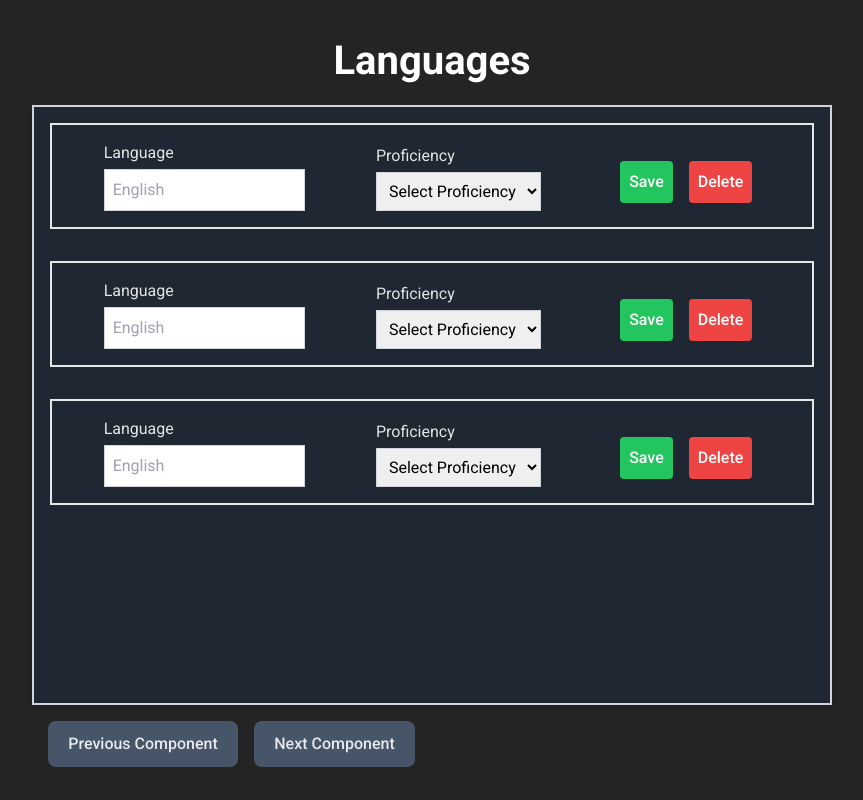
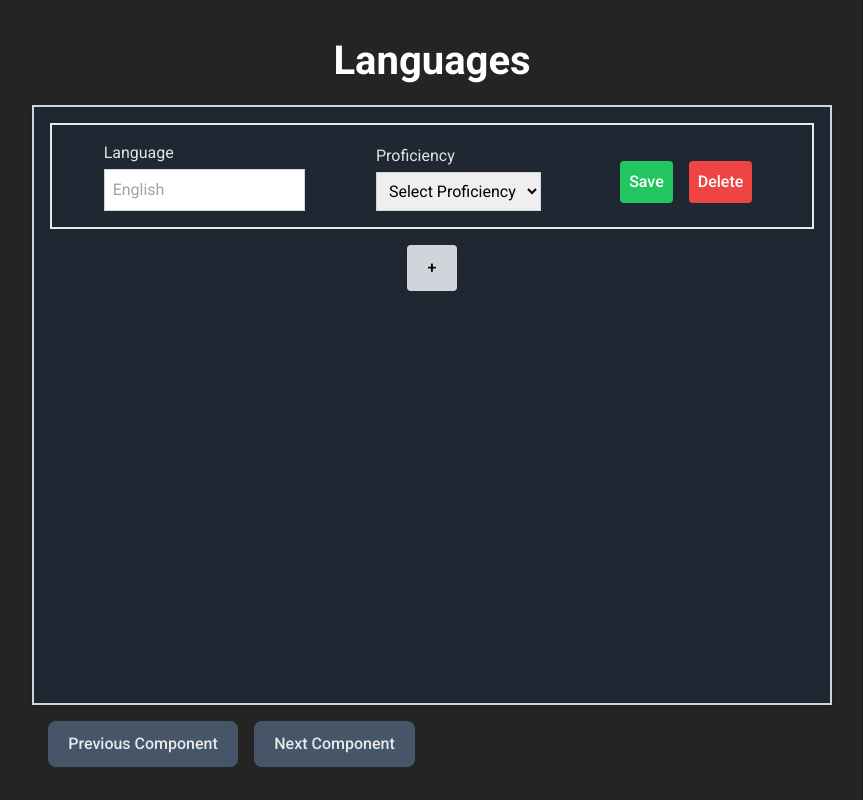
Before and after one commit to douglasmnegri/cv-application, a React (Vite) app: page / in a window 1280 px wide. Both pictures are taken after a click on the button "Next Component". Shown: the whole page, without its empty margins (208-1071 px from the left). Built offline with nearby package versions, Linux system fonts and the light colour scheme.

Commit message:
add button to handle the language inputs

```diff
--- a/src/Languages.jsx
+++ b/src/Languages.jsx
@@ -5,6 +5,8 @@ import { v4 as uuidv4 } from "uuid";
 function ChooseLanguages() {
   const [language, setLanguage] = useState("");
   const [proficiency, setProficiency] = useState("");
+  const [saveLang, setSaveLang] = useState([]);
+  // const [deleteLang, setDeleteLang] = useState("");
 
   function handleLanguageChange(e) {
     setLanguage(e.target.value);
@@ -12,7 +14,16 @@ function ChooseLanguages() {
 
   function handleProficiencyChange(e) {
     setProficiency(e.target.value);
-    console.log(proficiency);
+  }
+
+  function handleSaveLangagues() {
+    const newLang = {
+      id: uuidv4(),
+      language,
+      proficiency,
+    };
+
+    setSaveLang((prevSaveLang) => [...prevSaveLang, newLang]);
   }
 
   return (
@@ -48,7 +59,10 @@ function ChooseLanguages() {
         </label>
       </div>
       <div className="flex items-end">
-        <button className="border p-2 m-2 bg-green-500 text-white rounded">
+        <button
+          className="border p-2 m-2 bg-green-500 text-white rounded"
+          onClick={handleSaveLangagues}
+        >
           Save
         </button>
         <button className="border p-2 m-2 bg-red-500 text-white rounded">
@@ -60,14 +74,27 @@ function ChooseLanguages() {
 }
 
 function Languages() {
+  const [addField, setAddField] = useState([]);
+
+  function handleAddLanguage() {
+    setAddField((prevAddField) => [
+      ...prevAddField,
+      <ChooseLanguages key={prevAddField.length} />,
+    ]);
+  }
   return (
     <>
       <h1>Languages</h1>
       <Container>
-        <div className="flex flex-col justify-between">
-          <ChooseLanguages />
-          <ChooseLanguages />
-          <ChooseLanguages />
+        <ChooseLanguages />
+        {addField}
+        <div className="flex justify-center align-middle">
+          <button
+            className="border bg-gray-300 text-black rounded"
+            onClick={handleAddLanguage}
+          >
+            +
+          </button>
         </div>
       </Container>
     </>
```
